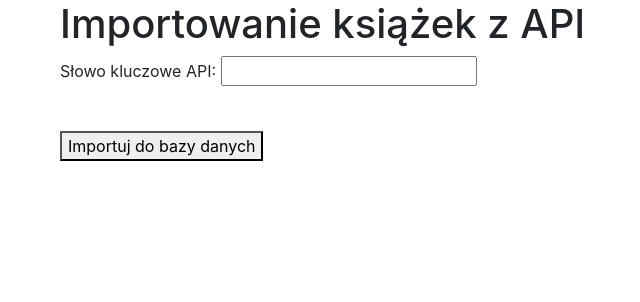
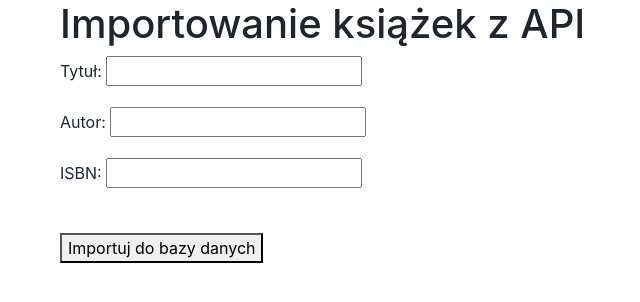
Before and after one commit to makarmat/book_list, a Django app: page /import_books/ in a window 1280 px wide. Shown: the top 302 px of the page, without its empty margins (25-665 px from the left). Run offline with Django 3.2, Linux system fonts and the light colour scheme; some libraries are stand-ins or nearby versions.

Commit message:
Import book view change

```diff
--- a/books/forms.py
+++ b/books/forms.py
@@ -5,13 +5,14 @@ import pyisbn
 from django.core.exceptions import ValidationError
 from books.models import Book
 
+
 LANGUAGES_EMPTY = [('', 'wybierz język')] + LANGUAGES
 
 
 def validate_year(year):
     this_year = datetime.datetime.now().year
     if year < 0:
-        raise ValidationError('Rok publikacji nie może być mniejszy od zera!')
+        raise ValidationError('Rok publikacji nie może być mniejszy od 0!')
     elif year > this_year:
         raise ValidationError('Rok publikacji nie może być większy niż {}!'.format(this_year))
 
@@ -31,7 +32,7 @@ class SearchBookForm(forms.Form):
 
 class AddEditBookForm(forms.ModelForm):
     published_date = forms.IntegerField(label='Data publikacji', validators=[validate_year])
-    isbn = forms.CharField(label='ISBN', validators=[validate_isbn])
+    isbn = forms.CharField(label='ISBN', validators=[validate_isbn], required=False)
 
     class Meta:
         model = Book
@@ -39,4 +40,6 @@ class AddEditBookForm(forms.ModelForm):
 
 
 class ImportBookForm(forms.Form):
-    keyword = forms.CharField(label='Słowo kluczowe API')
+    title = forms.CharField(label='Tytuł', required=False)
+    author = forms.CharField(label='Autor', required=False)
+    isbn = forms.CharField(label='ISBN', required=False)
--- a/books/models.py
+++ b/books/models.py
@@ -12,7 +12,7 @@ class Book(models.Model):
     published_date = models.IntegerField(validators=[MinValueValidator(0), MaxValueValidator(9999)],
                                          verbose_name='Data publikacji')
     isbn = models.CharField(max_length=18, null=True, blank=True, verbose_name='ISBN')
-    page_count = models.IntegerField(verbose_name='Ilość stron')
+    page_count = models.IntegerField(verbose_name='Ilość stron', blank=True, null=True)
     image_link = models.URLField(blank=True, null=True, verbose_name='Link do zdjęcia okładki')
     language = models.CharField(max_length=7, choices=LANGUAGES, blank=True, null=True, verbose_name='Język')
 
--- a/books/templates/all_books.html
+++ b/books/templates/all_books.html
@@ -12,7 +12,8 @@
     <a href="{% url 'add_book' %}"><button>Dodaj książkę</button></a>
     <br>
     <br>
-    <a href="{% url 'import_books' %}"><button>Importuj książki</button></a>
+    <a style="margin-right: 890px" href="{% url 'import_books' %}"><button>Importuj książki</button></a>
+    <a href="{% url 'books_api' %}"><button>REST API</button></a>
     <br>
 </div>
 <div>
--- a/books/views.py
+++ b/books/views.py
@@ -112,15 +112,41 @@ class ImportBookView(View):
     def post(self, request):
         form = ImportBookForm(request.POST)
         if form.is_valid():
-            keyword = form.cleaned_data['keyword']
-            req_url = 'https://www.googleapis.com/books/v1/volumes?q=Hobbit' + '+intitle:' + '"' + keyword + '"'
+            title = form.cleaned_data['title']
+            author = form.cleaned_data['author']
+            isbn = form.cleaned_data['isbn']
+            keywords = [title, author, isbn]
+
+            title_qs = '+intitle:' + title
+            author_qs = '+inauthor:' + author
+            isbn_qs = '+isbn:' + '"' + isbn
+            req_url = 'https://www.googleapis.com/books/v1/volumes?q=Hobbit'
+            for keyword in keywords:
+                if keyword:
+                    if keyword == title:
+                        req_url += title_qs
+                    if keyword == author:
+                        req_url += author_qs
+                    if keyword == isbn:
+                        req_url += isbn_qs
+            print(req_url)
+            # if title:
+            #     req_url = 'https://www.googleapis.com/books/v1/volumes?q=Hobbit' + title_qs
+            #     print(req_url)
+            # if author:
+            #     req_url = 'https://www.googleapis.com/books/v1/volumes?q=Hobbit' + author_qs
+            # if isbn:
+            #     req_url = 'https://www.googleapis.com/books/v1/volumes?q=Hobbit' + isbn_qs
+
             books_request = requests.get(url=req_url)
             books_json = books_request.json()
             books = books_json['items']
 
             for book in books:
-                isbn = book['volumeInfo']['industryIdentifiers'][0]['identifier']
-                if book['volumeInfo']['industryIdentifiers'][0]['type'] == 'OTHER':
+
+                if 'industryIdentifiers' in book['volumeInfo']:
+                    isbn = book['volumeInfo']['industryIdentifiers'][0]['identifier']
+                else:
                     isbn = None
 
                 published_date = book['volumeInfo']['publishedDate']
@@ -133,14 +159,25 @@ class ImportBookView(View):
                 else:
                     image_link = None
 
+                if 'pageCount' in book['volumeInfo']:
+                    pagecount = book['volumeInfo']['pageCount']
+
+                else:
+                    pagecount = 0
+
+                if 'language' in book['volumeInfo']:
+                    language = book['volumeInfo']['language']
+                else:
+                    language = None
+
                 Book.objects.get_or_create(
                     title=book['volumeInfo']['title'],
                     author=book['volumeInfo']['authors'][0],
                     published_date=published_date,
                     isbn=isbn,
-                    page_count=book['volumeInfo']['pageCount'],
+                    page_count=pagecount,
                     image_link=image_link,
-                    language=book['volumeInfo']['language']
+                    language=language
                 )
             return redirect('all_books')
         return render(request, 'import_books.html', {'form': form})
```
Also changed, not shown: books/migrations/0020_auto_20201022_1709.py (added).
